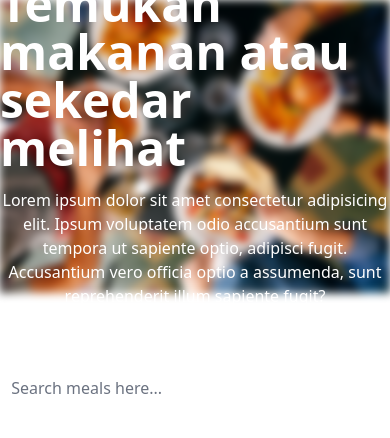
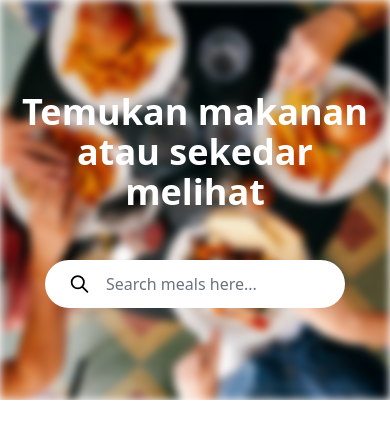
Before and after one commit to bayu07750/meols, a React (Vite) app: page / in a window 390 px wide. Shown: the top 438 px of the page. Built offline with nearby package versions, Linux system fonts and the light colour scheme.

Commit message:
responsive pada header

```diff
--- a/src/components/header/Header.jsx
+++ b/src/components/header/Header.jsx
@@ -6,15 +6,21 @@ const Header = () => {
   return (
     <header className="h-[400px] overflow-hidden relative">
       <div className="relative z-10 h-full w-full flex flex-col items-center justify-center">
-        <h1 className="text-5xl text-white font-extrabold">Temukan makanan atau sekedar melihat</h1>
-        <div className="text-white mt-4 max-w-xl text-center">
+        <h1 className="text-white font-extrabold text-center text-4xl sm:text-4xl lg:text-5xl sm:max-w-2xl lg:max-w-none px-4 sm:px-0">
+          Temukan makanan atau sekedar melihat
+        </h1>
+        <div className="hidden lg:block text-white mt-4 max-w-xl text-center">
           Lorem ipsum dolor sit amet consectetur adipisicing elit. Ipsum voluptatem odio accusantium sunt tempora ut
           sapiente optio, adipisci fugit. Accusantium vero officia optio a assumenda, sunt reprehenderit illum sapiente
           fugit?
         </div>
         <SearchMealsForm />
       </div>
-      <img src={headerImage} alt="image header" className="absolute inset-0 blur-sm object-center" />
+      <img
+        src={headerImage}
+        alt="image header"
+        className="absolute top-0 left-0 h-full w-full filter blur-sm object-cover object-center"
+      />
     </header>
   );
 };
--- a/src/components/header/SearchMealsForm.jsx
+++ b/src/components/header/SearchMealsForm.jsx
@@ -6,14 +6,14 @@ const SearchMealsForm = () => {
   const { enteredSearchQuery, handleChangeEnteredSearchQuery, handleKeyUpEnter } = useMeals();
 
   return (
-    <div className="min-w-[500px] mt-12 flex items-center gap-2 bg-white px-6 py-3 rounded-full">
+    <div className="w-[300px] sm:w-[500px] lg:w-[700px] mt-12 flex items-center gap-2 bg-white px-6 py-3 rounded-full">
       <SearchIcon className="w-6 h-6" />
       <input
         type="search"
         id="search"
         name="search"
         placeholder="Search meals here..."
-        className="border-none focus:outline-none focus:ring-0 w-full"
+        className="px-2 py-0 border-none focus:outline-none focus:ring-0 w-full"
         value={enteredSearchQuery}
         onChange={handleChangeEnteredSearchQuery}
         onKeyUp={handleKeyUpEnter}
```
